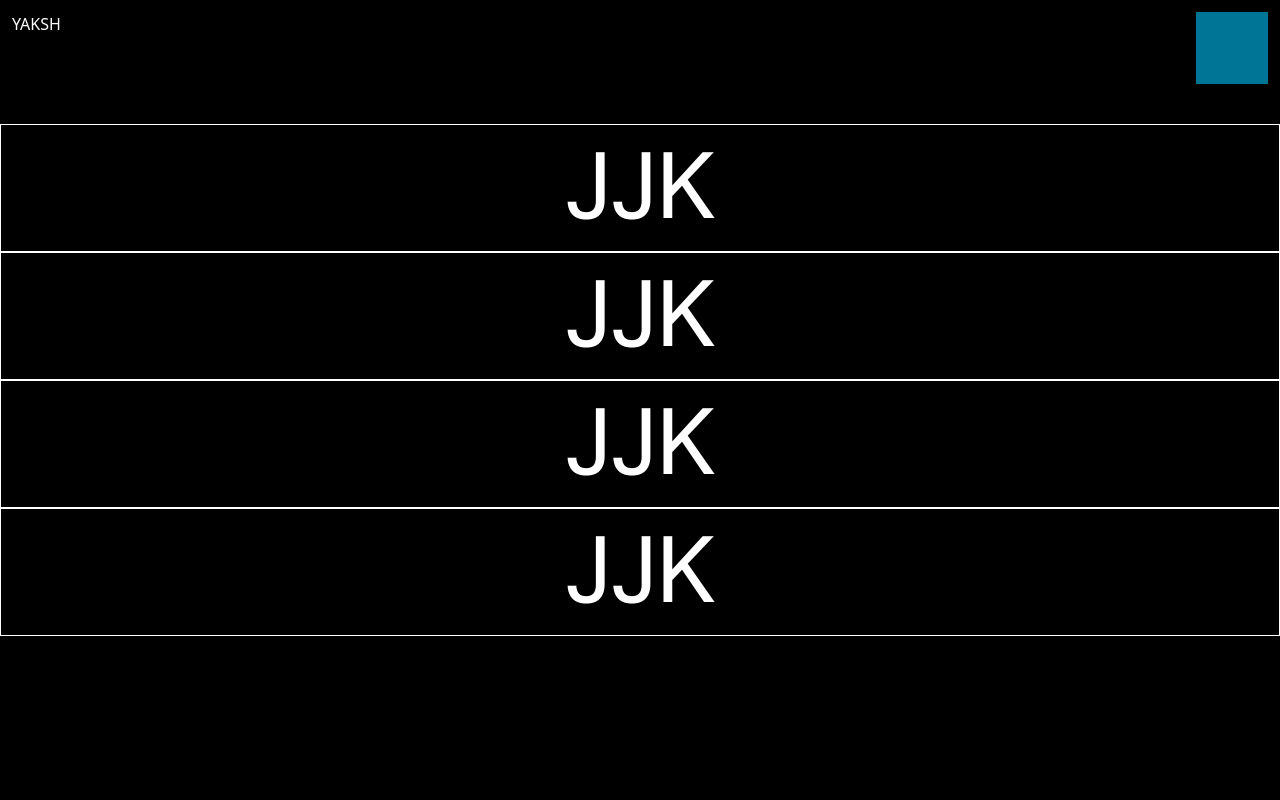
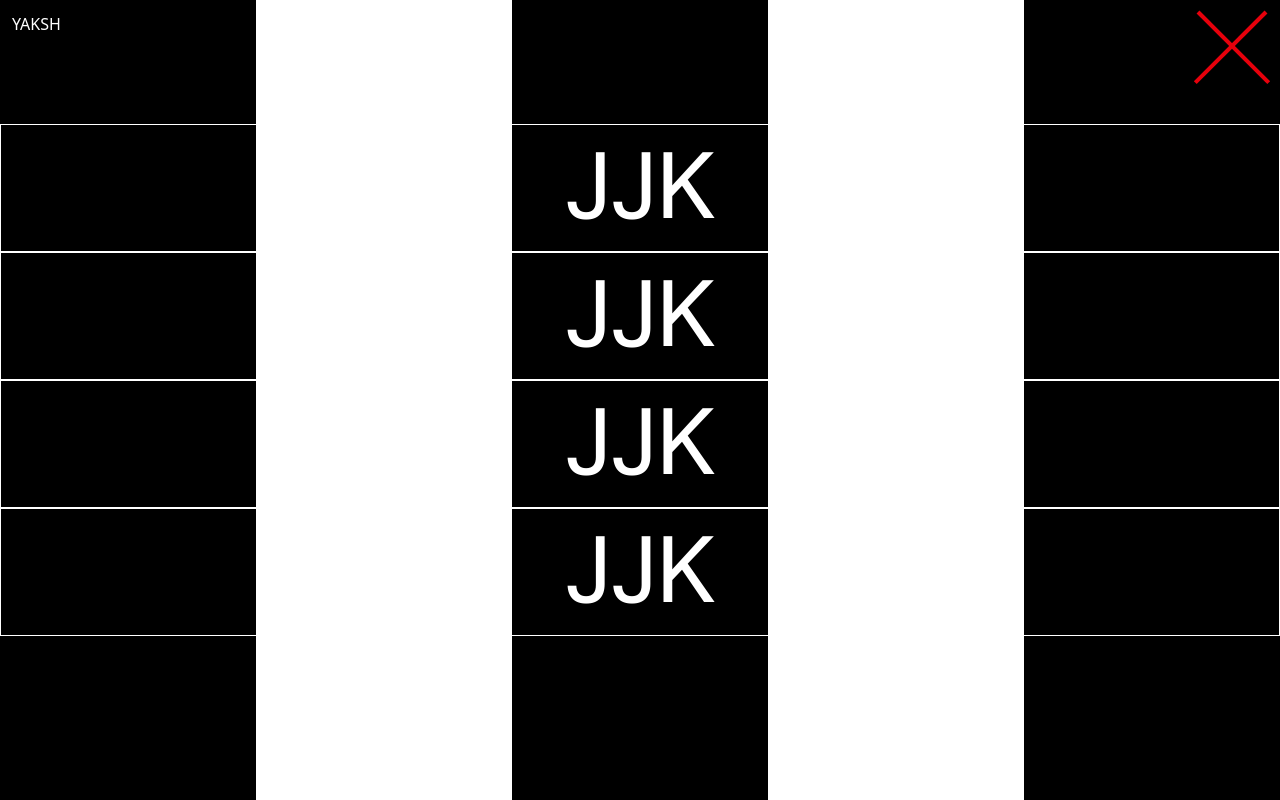
Before and after one commit to YAKSHMEHTA/animated, a React (Vite) app in the folder flashy/: page / in a window 1280 px wide. Built offline with nearby package versions, Linux system fonts and the light colour scheme.

Commit message:
Styling navbar

```diff
--- a/flashy/src/components/navigation/Fullscreennav.jsx
+++ b/flashy/src/components/navigation/Fullscreennav.jsx
@@ -1,13 +1,47 @@
-import React from 'react'
+import { useGSAP } from '@gsap/react'
+import gsap from 'gsap'
+import { useRef } from 'react'
 
 const Fullscreennav = () => {
+
+    const stairParentRef = useRef(null)
+    const fullScreenNav = useRef(null);
+
+    useGSAP(function () {
+        const tl = gsap.timeline()
+
+        tl.from('.stair', {
+            delat:3,
+            height: 0,
+            stagger: {
+                amount: -0.2
+            }
+        })
+        tl.from(fullScreenNav.current,{
+            opacity:0,
+        })
+    },)
+
   return (
     <div className='h-screen overflow-hidden bg-black'>
-      <div className="flex w-full p-3 justify-between items-start">
+            <div ref={stairParentRef} className='h-screen w-full fixed '>
+                <div className='h-full w-full flex'>
+                    <div className='stairing h-full w-1/5 bg-black'></div>
+                    <div className='stairing h-full w-1/5 bg-white'></div>
+                    <div className='stairing h-full w-1/5 bg-black'></div>
+                    <div className='stairing h-full w-1/5 bg-white'></div>
+                    <div className='stairing h-full w-1/5 bg-black'></div>
+                </div>
+            </div>
+      <div ref={fullScreenNav} className='relative'>
+        <div className="flex w-full p-3 justify-between items-start">
         <div>
           <h1>YAKSH</h1>
         </div>
-        <div className='bg-cyan-700 h-18 w-18' >{/* decreased from h-20 w-20 to h-18 w-18 */}</div>
+        <div className=' h-18 w-18 relative cursor-pointer ' >{/* decreased from h-20 w-20 to h-18 w-18 */}
+            <div className='absolute h-25 bg-red-600 w-1 -rotate-45 origin-top' ></div>
+            <div className='absolute h-25 bg-red-600 w-1 right-0 rotate-45 origin-top' ></div>
+        </div>
       </div>
       <div className="py-7">
         <div className='link h-32 origin-top relative border-1 border-white'>{/* decreased from h-36 to h-32 */}
@@ -80,6 +114,7 @@ const Fullscreennav = () => {
         </div>
       </div>
     </div>
+      </div>
   )
 }
 
```
